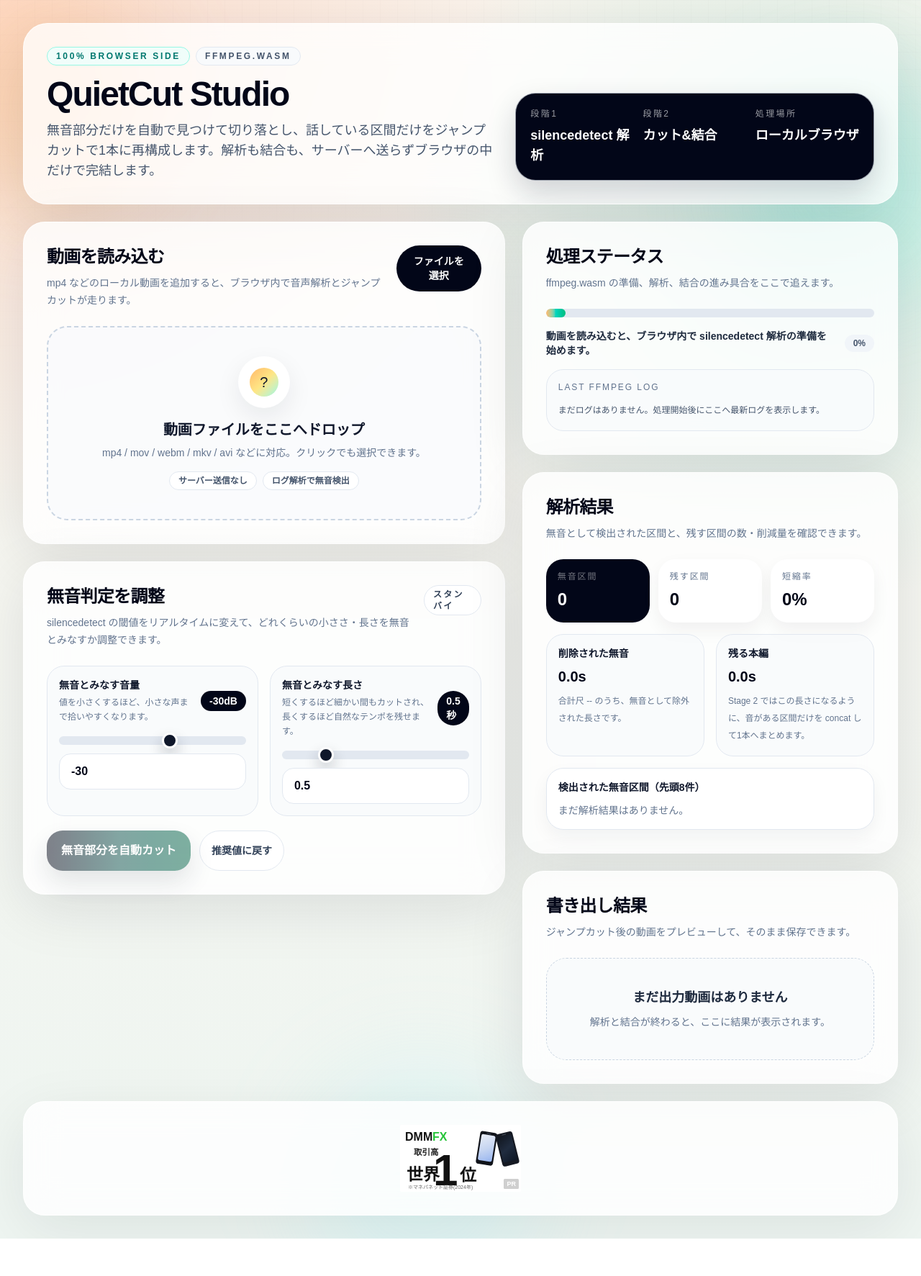
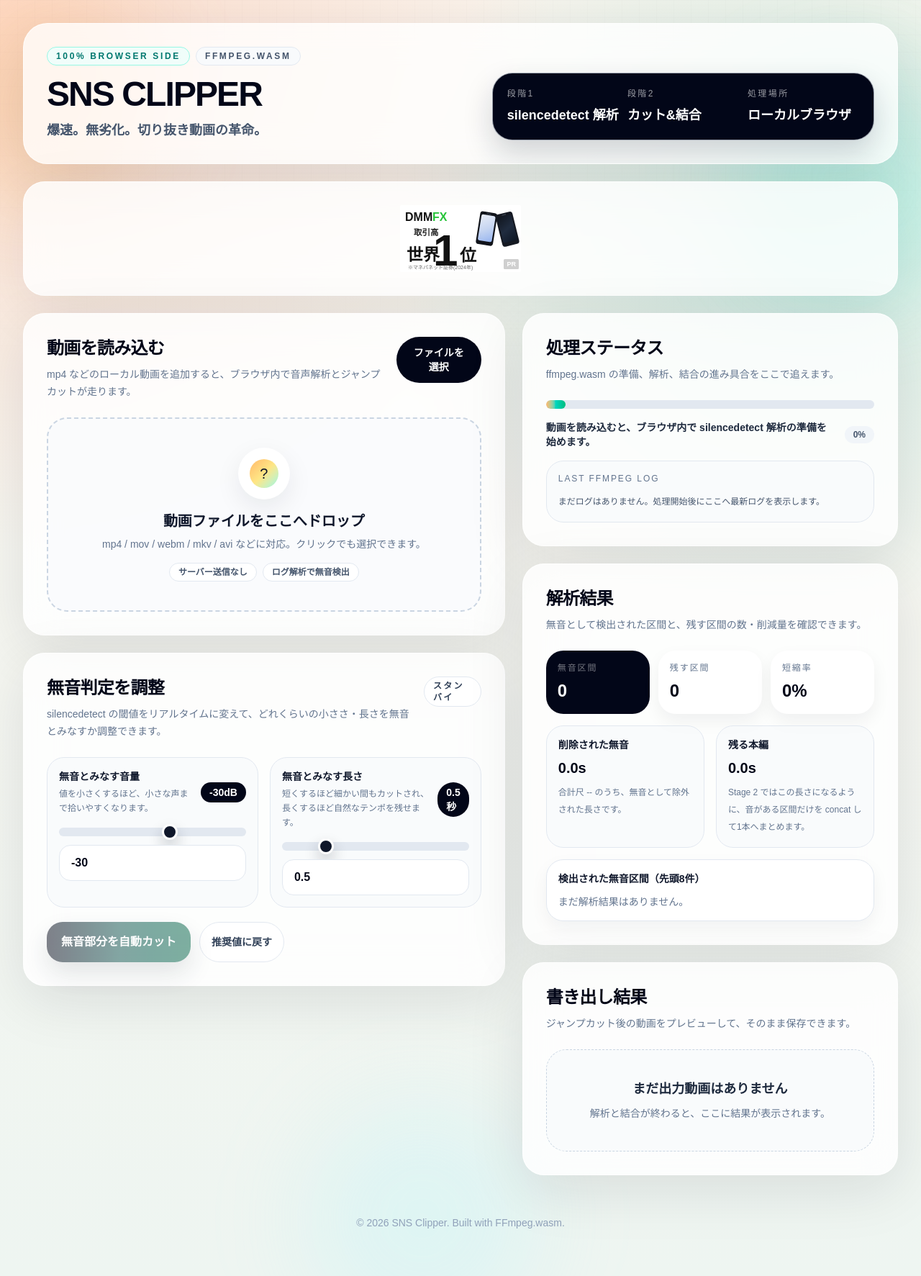
Before and after one commit to sonicmania4/clip-deck, a React (Vite) app: page / in a window 1280 px wide. Shown: the whole page at 72% size. Before the commit the page ends 1721 px from the top, so only its background shows below. Built offline with nearby package versions, Linux system fonts and the light colour scheme.

Commit message:
Move affiliate banner above the fold

```diff
--- a/index.html
+++ b/index.html
@@ -3,7 +3,7 @@
   <head>
     <meta charset="UTF-8" />
     <meta name="viewport" content="width=device-width, initial-scale=1.0" />
-    <title>QuietCut Studio</title>
+    <title>SNS CLIPPER</title>
     <meta
       name="description"
       content="ブラウザだけで無音部分を自動検出してジャンプカットする、ffmpeg.wasm ベースの無音カットツール"
--- a/src/App.jsx
+++ b/src/App.jsx
@@ -84,9 +84,9 @@ function SectionCard({ title, copy, action, children }) {
   );
 }
 
-function AffiliateBanner() {
+function AffiliateBanner({ className = "" }) {
   return (
-    <section className="rounded-[30px] border border-white/75 bg-white/82 px-6 py-8 shadow-[0_20px_80px_rgba(15,23,42,0.08)] backdrop-blur-xl sm:px-8">
+    <section className={`rounded-[30px] border border-white/75 bg-white/82 px-6 py-8 shadow-[0_20px_80px_rgba(15,23,42,0.08)] backdrop-blur-xl sm:px-8 ${className}`}>
       <div className="flex justify-center">
         <a
           href="https://px.a8.net/svt/ejp?a8mat=4AZHWD+DGMV76+1WP2+6F9M9"
@@ -507,10 +507,10 @@ export default function App() {
               </div>
               <div className="space-y-3">
                 <h1 className="max-w-3xl text-4xl font-black tracking-[-0.04em] text-slate-950 sm:text-5xl">
-                  QuietCut Studio
+                  SNS CLIPPER
                 </h1>
-                <p className="max-w-2xl text-base leading-7 text-slate-600 sm:text-lg">
-                  無音部分だけを自動で見つけて切り落とし、話している区間だけをジャンプカットで1本に再構成します。解析も結合も、サーバーへ送らずブラウザの中だけで完結します。
+                <p className="max-w-2xl text-base font-bold leading-7 text-slate-600 sm:text-lg">
+                  爆速。無劣化。切り抜き動画の革命。
                 </p>
               </div>
             </div>
@@ -532,6 +532,7 @@ export default function App() {
           </div>
         </section>
 
+        <AffiliateBanner className="bg-white/50 backdrop-blur-md rounded-[20px] border border-white/20 p-4" />
         <div className="grid gap-6 xl:grid-cols-[1.18fr_0.92fr]">
           <div className="space-y-6">
             <SectionCard
@@ -827,7 +828,9 @@ export default function App() {
           </div>
         </div>
 
-        <AffiliateBanner />
+        <footer className="mt-8 pb-8 text-center text-sm text-slate-400">
+          <p>© 2026 SNS Clipper. Built with FFmpeg.wasm.</p>
+        </footer>
       </div>
     </main>
   );
```
Also changed, not shown: 4 other files (tests, documents, lock files or other folders).
